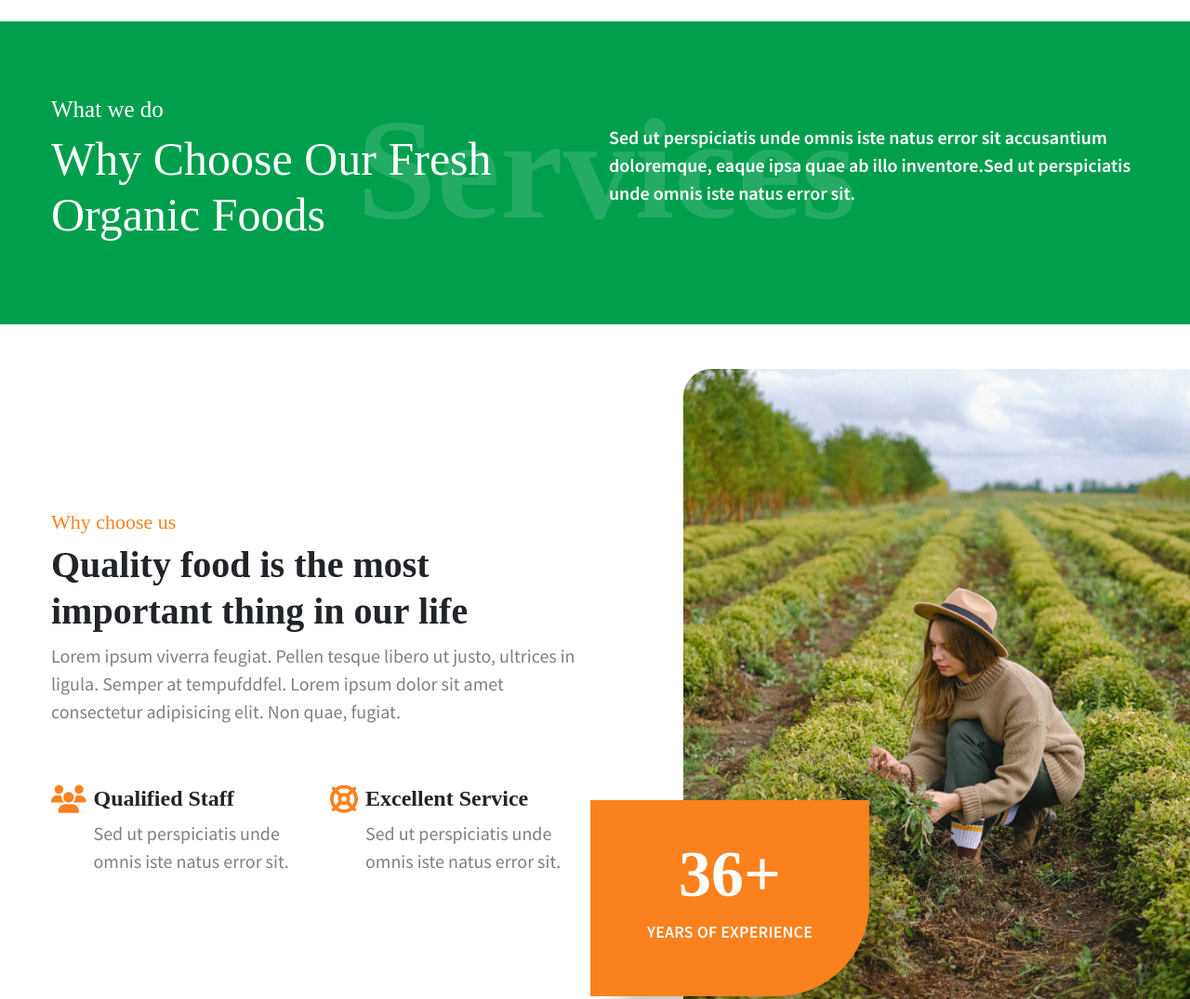
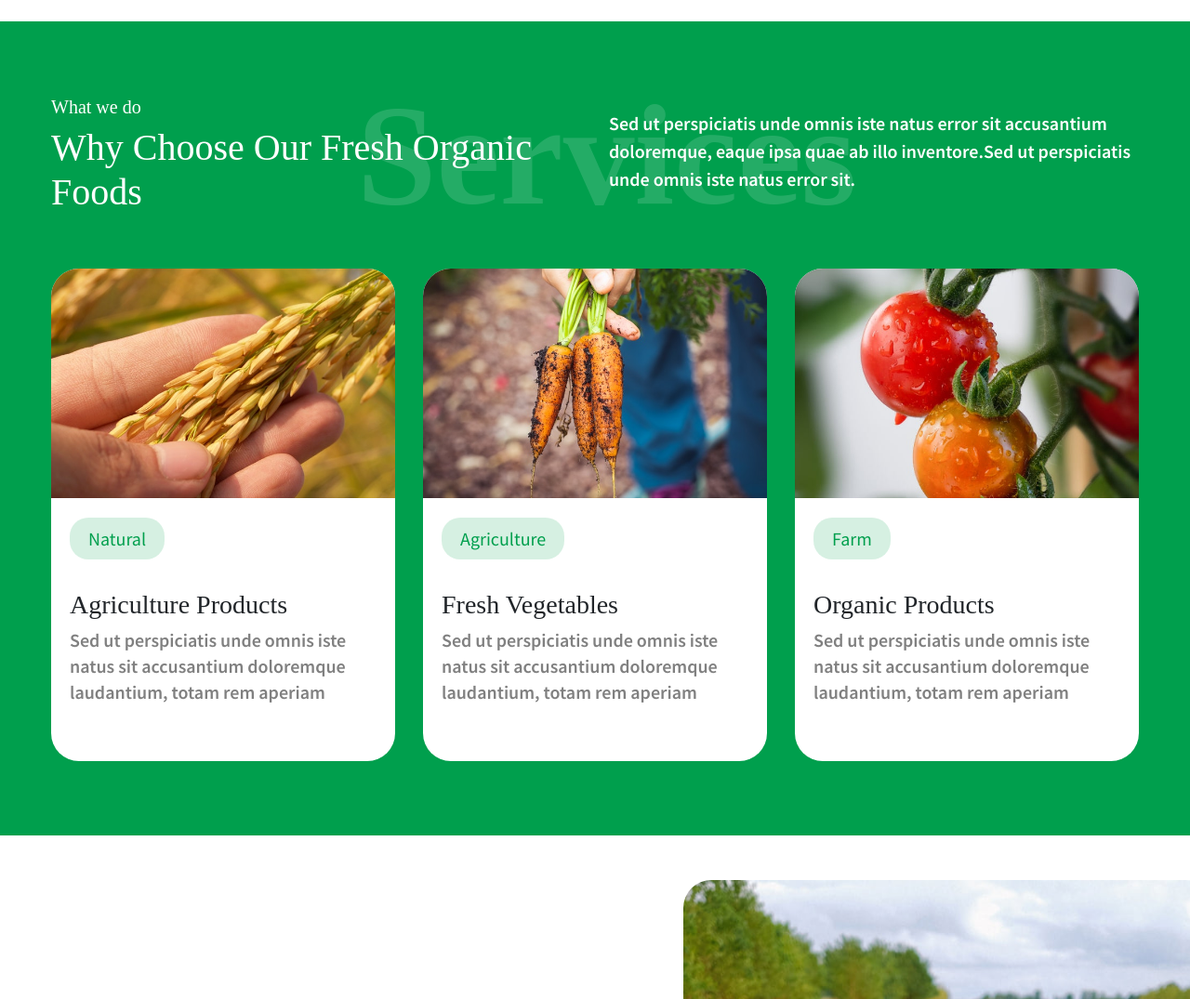
Before and after one commit to gnlien21/BC32E_Capstone_Group-6_Ver2, a plain HTML site: page index.html in a window 1280 px wide. Shown: the part 1400-2475 px from the top of the page at 93% size. Drawn offline with nearby package versions, Linux system fonts and the light colour scheme; some packages are replaced by stand-ins of ours; a script that the page names is missing; a web font is replaced by a local one.

Commit message:
pull code

```diff
--- a/css/style.css
+++ b/css/style.css
@@ -385,15 +385,16 @@ header .navbar {
     display: flex;
     align-items: center;
     justify-content: space-between;
+    margin-bottom: 50px;
 }
 
 .services .title .row .section_heading h5 {
-    font-size: 25px;
+    font-size: 20px;
     color: #ffffff;
 }
 
 .services .title .row .section_heading h3 {
-    font-size: 50px;
+    font-size: 40px;
     color: #ffffff;
 }
 
@@ -412,6 +413,61 @@ header .navbar {
     right: 50%;
     left: 30%;
 }
+
+.services .title h2 {
+    font-size: 60px;
+    font-weight: 600;
+    margin-bottom: 30px;
+}
+
+.services__content .owl-carousel {
+    display: grid;
+    grid-template-columns: repeat(3, 1fr);
+    gap: 30px;
+}
+
+.services__content .owl-carousel .services__item {
+    width: 100%;
+    text-align: left;
+    border-radius: 30px;
+    background: #fff;
+}
+
+.services__content .owl-carousel .services__item img {
+    width: 100%;
+    border-radius: 30px 30px 0 0;
+}
+
+.services__header {
+    position: relative;
+}
+
+.services__body span {
+    border-radius: 20px;
+    padding: 10px 20px;
+    font-size: 20px;
+    color: #009f4d;
+    left: 15px;
+    background: rgb(0 159 77 / 16%);
+    margin-top: 20px;
+}
+
+.services__body {
+    padding: 30px 20px 10px 20px;
+    line-height: 1.4;
+    margin-bottom: 20px;
+}
+
+.services__body h3 {
+    margin-top: 40px;
+}
+
+.services .title .services__body p {
+    font-size: 20px;
+    color: gray;
+    margin-bottom: 30px;
+}
+
 
 
 /* 5. EXP */
@@ -621,6 +677,17 @@ header .navbar {
     filter: brightness(50%);
 }
 
+.carousel::before {
+    content: "";
+    background: rgb(10 10 10 / 52%);
+    position: absolute;
+    top: 0;
+    min-height: 100%;
+    left: 0;
+    right: 0;
+    z-index: -1;
+}
+
 
 .carousel-item {
     background-position: center;
--- a/index.html
+++ b/index.html
@@ -202,6 +202,49 @@
                             eaque ipsa quae ab illo inventore.Sed ut perspiciatis unde omnis iste natus error sit.</p>
                     </div>
                     <h4 class="title-bg-content">Services</h4>
+                </div>
+                <div class="services__content">
+                    <div class="owl-carousel owl-theme">
+                        <div class="services__item">
+                            <div class="services__header">
+                                <img src="./img/service1.jpg" alt="">
+
+                            </div>
+                            <div class="services__body">
+                                <span>Natural</span>
+                                <h3>Agriculture Products</h3>
+                                <p>Sed ut perspiciatis unde omnis iste natus sit
+                                    accusantium doloremque laudantium, totam rem aperiam</p>
+
+                            </div>
+                        </div>
+                        <div class="services__item">
+                            <div class="services__header">
+                                <img src="./img/service2.jpg" alt="">
+
+                            </div>
+                            <div class="services__body">
+                                <span>Agriculture</span>
+                                <h3>Fresh Vegetables</h3>
+                                <p>Sed ut perspiciatis unde omnis iste natus
+                                    sit accusantium doloremque laudantium, totam rem aperiam</p>
+
+                            </div>
+                        </div>
+                        <div class="services__item">
+                            <div class="services__header">
+                                <img src="./img/service3.jpg" alt="">
+
+                            </div>
+                            <div class="services__body">
+                                <span>Farm</span>
+                                <h3>Organic Products</h3>
+                                <p>Sed ut perspiciatis unde omnis iste natus sit
+                                    accusantium doloremque laudantium, totam rem aperiam</p>
+
+                            </div>
+                        </div>
+                    </div>
                 </div>
             </div>
         </div>
@@ -435,7 +478,7 @@
                     </div>
                     <div class="carousel_text">
                         <h5>"</h5>
-                        <p>Lorem ipsum dolor sit amet int consectetur adipisicing elit. Velita
+                        <p>"Lorem ipsum dolor sit amet int consectetur adipisicing elit. Velita
                             beatae
                             laudantium Quas minima sunt natus tempore, maiores aliquid modi felis
                             sequi optio lacinia id ipsum non velit, culpa.
```
